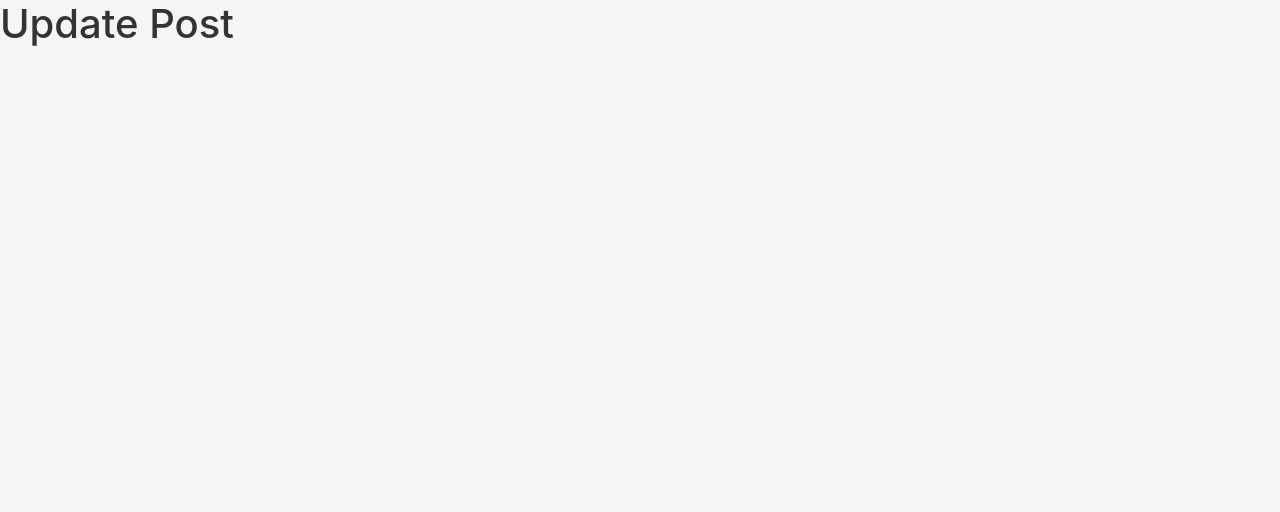
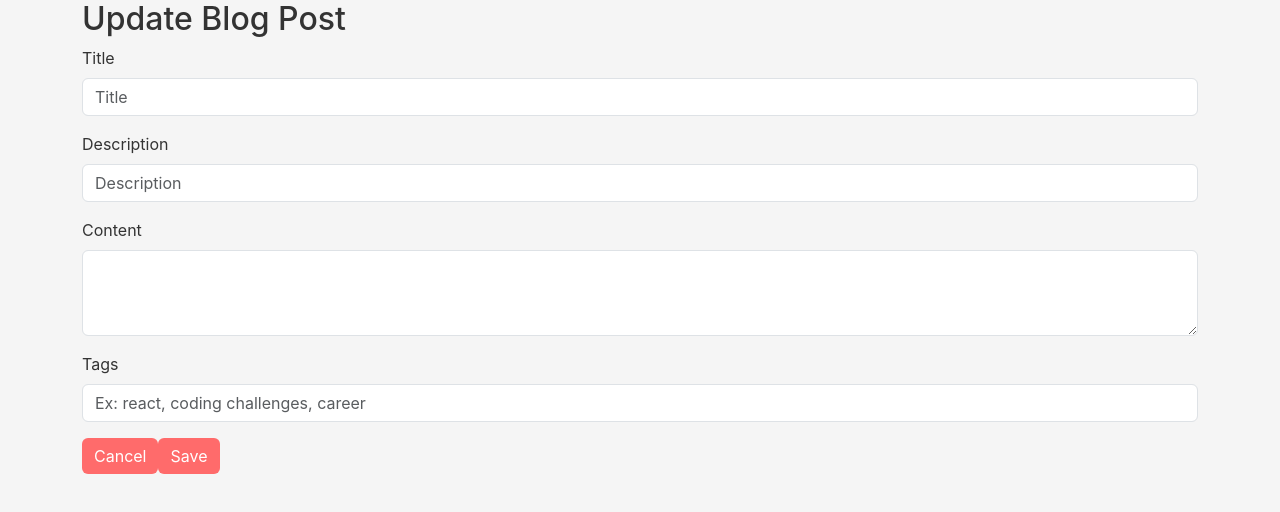
Before and after one commit to mbasagoitia/blog, a React (Create React App) app in the folder src/client/: page /update/1 in a window 1280 px wide. Shown: the top 512 px of the page. Built offline with nearby package versions, Linux system fonts and the light colour scheme; no server answers.

Commit message:
created separate card component and added routes for updating existing blog posts

```diff
--- a/src/client/public/index.html
+++ b/src/client/public/index.html
@@ -13,12 +13,12 @@
       manifest.json provides metadata used when your web app is installed on a
       user's mobile device or desktop. See https://developers.google.com/web/fundamentals/web-app-manifest/
     -->
-    <!-- <link
+    <link
     rel="stylesheet"
     href="https://cdn.jsdelivr.net/npm/bootstrap@5.3.0/dist/css/bootstrap.min.css"
     integrity="sha384-9ndCyUaIbzAi2FUVXJi0CjmCapSmO7SnpJef0486qhLnuZ2cdeRhO02iuK6FUUVM"
     crossorigin="anonymous"
-  /> -->
+  />
     <!--
       Notice the use of %PUBLIC_URL% in the tags above.
       It will be replaced with the URL of the `public` folder during the build.
--- a/src/client/src/App.css
+++ b/src/client/src/App.css
@@ -34,3 +34,7 @@ nav a {
   min-width: 200px;
   max-width: 25vw;
 }
+
+li {
+  list-style-type: none;
+}
--- /dev/null
+++ b/src/client/src/components/Card.jsx
@@ -0,0 +1,19 @@
+import { Link } from "react-router-dom";
+import Card from 'react-bootstrap/Card';
+import UpdateButton from "./UpdateButton";
+
+function PostCard ({ post, isAdmin }) {
+    return (
+        <Card body>
+        <Card.Title>{post.title}</Card.Title>
+        <Card.Subtitle>{post.description}</Card.Subtitle>
+        <Link to={`/${post._id}`} className="btn btn-primary">Read More</Link>
+        {isAdmin ? (
+        <UpdateButton post={post}/>
+        ) : null}
+        <Card.Text>{post.tags ? post.tags.join(", ") : null}</Card.Text>
+        </Card>
+    )
+}
+
+export default PostCard;
--- /dev/null
+++ b/src/client/src/components/UpdateButton.jsx
@@ -0,0 +1,10 @@
+import { useState, useEffect } from "react";
+import { Link } from "react-router-dom";
+
+function UpdateButton ({ post }) {
+    return (
+        <Link to={`/update/${post._id}`} className="btn btn-primary">Update</Link>
+    )
+}
+
+export default UpdateButton;
--- a/src/client/src/pages/BlogPost.jsx
+++ b/src/client/src/pages/BlogPost.jsx
@@ -10,7 +10,6 @@ function BlogPost() {
             try {
                 const res = await fetch(apiUrl);
                 if (res.ok) {
-                    //its saying this isnt json
                     const data = await res.json();
                     setPost(data);
                 } else {
--- a/src/client/src/pages/Home.jsx
+++ b/src/client/src/pages/Home.jsx
@@ -5,6 +5,7 @@ import Col from 'react-bootstrap/Col';
 import Button from 'react-bootstrap/Button';
 import Navigation from "../components/Navbar";
 import { Link } from "react-router-dom";
+import PostCard from "../components/Card";
 
 function Home() {
     const [isAdmin, setIsAdmin] = useState(false);
@@ -69,13 +70,7 @@ function Home() {
                 <ul>
                 {blogPosts.map((post) => {
                     return <li key={post._id}>
-                            <h2>{post.title}</h2>
-                            <p>{post.description}</p>
-                            <p>{post.tags.join(", ")}</p>
-                            <Link to={`/${post._id}`} className="btn btn-primary">Read More</Link>
-                            {isAdmin ? (
-                                <Button>Update</Button>
-                            ): null}
+                            <PostCard post={post} isAdmin={isAdmin} />
                             </li>
                     })}
                 </ul>
--- a/src/client/src/pages/UpdatePost.jsx
+++ b/src/client/src/pages/UpdatePost.jsx
@@ -1,7 +1,97 @@
-function CreatePost() {
+import { useState, useEffect } from "react";
+import { useParams, useLocation, Link } from "react-router-dom";
+import Form from 'react-bootstrap/Form';
+import Container from "react-bootstrap/esm/Container";
+import Button from "react-bootstrap/esm/Button";
+
+function UpdatePost() {
+    const [post, setPost] = useState({});
+    const { id } = useParams();
+
+    const [title, setTitle] = useState(post.title);
+    const [description, setDescription] = useState(post.description);
+    const [content, setContent] = useState(post.content);
+    const [tags, setTags] = useState(post.tags);
+
+    // State isn't working
+    console.log(title, description, content, tags);
+
+    const location = useLocation();
+    const searchParams = new URLSearchParams(location.search);
+    const token = searchParams.get("token");
+
+    useEffect(() => {
+        const apiUrl = `http://localhost:8080/api/singlepost/${id}`;
+        const fetchSinglePost = async () => {
+            try {
+                const res = await fetch(apiUrl);
+                if (res.ok) {
+                    const data = await res.json();
+                    setPost(data);
+                } else {
+                    console.error("Error fetching single post");
+                }
+            } catch(err) {
+                console.error(err);
+            }
+        }
+        fetchSinglePost();
+    }, [id]);
+
+    const handleUpdatePost = (id) => {
+        const apiUrl = `http://localhost:8080/api/update/${id}`;
+        const updatedData = {
+            title: title,
+            description: description,
+            content: content,
+            createdAt: Date.now(),
+            tags: tags.split(", ")
+        };
+
+        console.log(updatedData);
+
+        fetch(`${apiUrl}?token=${token}`, {
+            method: "PUT",
+            headers: { "Content-Type": "application/json" },
+            body: JSON.stringify(updatedData)
+        })
+        .then((res) => {
+            if (res.ok) {
+                console.log("Post updated successfully");
+            } else {
+                console.error("Error updating post")
+            }
+        })
+        .catch((err) => console.error(err))
+    }
+
     return (
-        <h1>Update Post</h1>
+        <>
+        <Container>
+        <h2>Update Blog Post</h2>
+            <Form>
+            <Form.Group className="mb-3" controlId="Title">
+                <Form.Label>Title</Form.Label>
+                <Form.Control type="text" placeholder="Title" value={title} onChange={ (e) => setTitle(e.target.value) } required />
+            </Form.Group>
+            <Form.Group className="mb-3" controlId="description">
+                <Form.Label>Description</Form.Label>
+                <Form.Control type="text" placeholder="Description" value={description} onChange={ (e) => setDescription(e.target.value) } required />
+            </Form.Group>
+            <Form.Group className="mb-3" controlId="content">
+                <Form.Label>Content</Form.Label>
+                <Form.Control as="textarea" rows={3} value={content} onChange={ (e) => { setContent(e.target.value)} } required />
+            </Form.Group>
+            <Form.Group className="mb-3" controlId="tags">
+                <Form.Label>Tags</Form.Label>
+                <Form.Control type="text" placeholder="Ex: react, coding challenges, career" value={tags} onChange={ (e) => setTags(e.target.value) } required />
+            </Form.Group>
+            </Form>
+            <Link className="btn btn-primary" to="/">Cancel</Link>
+            <Button onClick={handleUpdatePost}>Save</Button>
+        </Container>
+        </>
     )
 }
 
-export default CreatePost;
+export default UpdatePost;
```
Also changed, not shown: src/server/routes/apiRoutes.js (+21 -0 lines).
